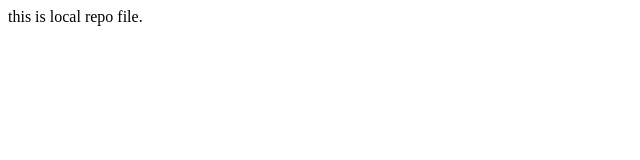
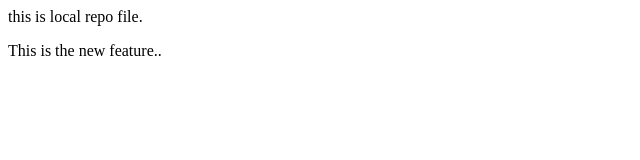
Before and after one commit to biradarsachin58/localrepo, a plain HTML site: page index.html in a window 1280 px wide. Shown: the whole page, without its empty margins (0-640 px from the left). Drawn offline with Linux system fonts and the light colour scheme.

Commit message:
add new feature

```diff
--- a/index.html
+++ b/index.html
@@ -1 +1,2 @@
 <p>this is local repo file.</p>
+<p>This is the new feature..</p>
```
